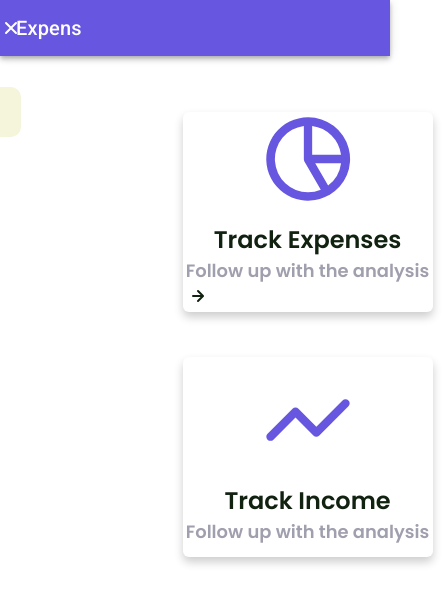
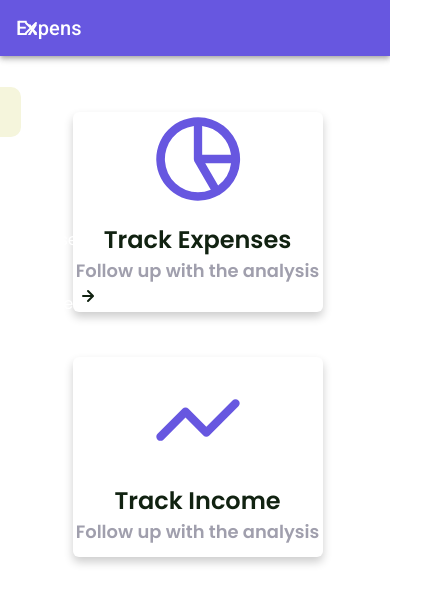
Before and after one commit to ebukaeze/expens, a React (Create React App) app: page / in a window 390 px wide. Shown: the top 604 px of the page, 445 px wide, since content can reach past the window. Built offline with nearby package versions, Linux system fonts and the light colour scheme.

Commit message:
breakpoints styling

```diff
--- a/src/assets/scss/_dashboard.scss
+++ b/src/assets/scss/_dashboard.scss
@@ -3,7 +3,7 @@
   display: flex;
   justify-content: center;
   position: relative;
-  width: calc(100% - 85px);
+  width: calc(100% - 5px);
   align-items: center;
   padding: 10px auto;
   transition: all 0.3s ease;
@@ -60,6 +60,7 @@
 
 @media screen and (max-width: 900px) {
   .dashboard {
+    width: calc(100% - 305px);
     .dashboard__container {
       left: 100px;
       display: flex;
--- a/src/assets/scss/_sidebar.scss
+++ b/src/assets/scss/_sidebar.scss
@@ -290,7 +290,7 @@
       .header {
         .menu__icon2 {
           display: flex;
-          margin-left: 45px;
+          margin-left: 65px;
         }
       }
     }
--- a/src/assets/scss/base.scss
+++ b/src/assets/scss/base.scss
@@ -11,7 +11,7 @@
 }
 body {
   position: relative;
-  min-height: 100vh;
+  //min-height: 100vh;
   width: 100%;
   overflow: hidden;
 }
@@ -28,12 +28,12 @@ body {
   grid-auto-rows: 1fr;
 }
 .sidebar.active ~ .dashboard {
-  width: calc(100% - 35%);
+  width: calc(100% - 5%);
 }
 
 @media screen and (max-width: 900px) {
   .sidebar.active ~ .dashboard {
-    width: calc(100% - 55%);
+    width: calc(100% - 52%);
   }
   // .sidebar.active ~ .expense {
   //   width: calc(100% - 55%);
```
